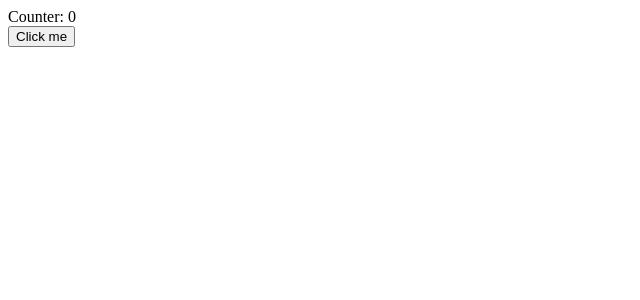
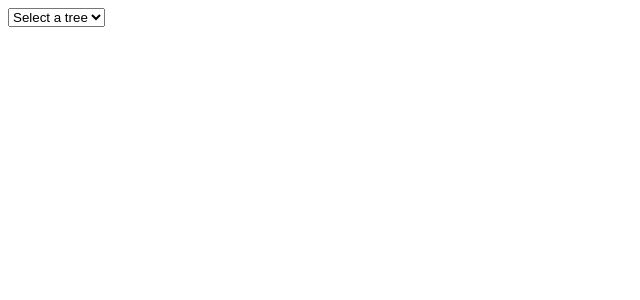
Before and after one commit to AaronDavidNewman/vue3base, a Vue app: page / in a window 1280 px wide. Shown: the top 300 px of the page, without its empty margins (0-640 px from the left). Built offline with nearby package versions, Linux system fonts and the light colour scheme.

Commit message:
minor refactoring, basic tree structure working

```diff
--- a/package.json
+++ b/package.json
@@ -4,12 +4,14 @@
   "description": "simple vue config",
   "main": "Gruntfile.js",
   "dependencies": {
+    "css-loader": "^6.5.1",
     "grunt": "^1.4.1",
     "grunt-webpack": "^5.0.0",
     "ts-loader": "^9.2.6",
     "typescript": "^4.5.5",
     "vue": "^3.2.29",
     "vue-loader": "^17.0.0",
+    "vue-style-loader": "^4.1.3",
     "webpack": "^5.67.0"
   },
   "devDependencies": {
--- a/src/App.vue
+++ /dev/null
@@ -1,26 +0,0 @@
-<template>
-<div id="counter">
-Counter: {{ counter }}
-</div>
-<div id="button">
-  <button @click="handleClick">Click me</button>
-</div>
-<subcomp :items="items"></subcomp>
-</template>
-<script>
-import { default as subcomp } from './subcomp.vue';
-export default {
-  components: { subcomp },
-  data() {
-    return {
-      counter: 0,
-      items: []
-    }
-  }, methods: {
-    handleClick() {
-      this.counter += 1;
-      this.items.push({ label: 'list ' + this.counter });
-    }
-  }
-}
-</script>
--- /dev/null
+++ b/src/components/App.vue
@@ -0,0 +1,174 @@
+<template>
+  <treetop :treelist="treelist" @tree-selected="treeSelected"></treetop>
+  <div v-for="level in levels" :key="level.id">
+    <treeview
+      :items="level.items"
+      :label="level.label"
+      :id="level.id"
+      :level="level.level"
+      @level-selected="levelSelected"
+    >
+    </treeview>
+  </div>
+</template>
+<script>
+import { default as treetop } from "./treetop.vue";
+import { default as treeview } from "./treeview.vue";
+const trees = [
+  {
+    id: "Tree1",
+    label: "Tree 1",
+    index: 0,
+    levels: [
+      {
+        id: "0",
+        label: "1-1",
+        level: 0,
+        items: [
+          { id: "1-1-1", label: "1-1-1" },
+          { id: "1-1-2", label: "Second branch" },
+        ],
+      },
+      {
+        id: "2",
+        label: "1-2",
+        level: 1,
+        items: [
+          { id: "1-2-1", label: "1-2-1" },
+          { id: "1-1-2", label: "Second lvl 2nd branch" },
+        ],
+      },
+      {
+        id: "3",
+        label: "1-3",
+        level: 2,
+        items: [
+          { id: "1-2-1", label: "1-2-1" },
+          { id: "1-1-2", label: "Second lvl 2nd branch" },
+        ],
+      },
+    ],
+  },
+  {
+    id: "Tree2",
+    label: "Tree 2",
+    index: 1,
+    levels: [
+      {
+        id: "0",
+        label: "2-1",
+        level: 0,
+        items: [
+          { id: "2-1-1", label: "2-1-1" },
+          { id: "1-1-2", label: "Second branch" },
+        ],
+      },
+      {
+        id: "2",
+        label: "1-2",
+        level: 1,
+        items: [
+          { id: "2-2-1", label: "2-2-1" },
+          { id: "2-2-2", label: "other branch" },
+        ],
+      },
+      {
+        id: "3",
+        label: "1-3",
+        level: 2,
+        items: [
+          { id: "2-3-1", label: "2-3-1" },
+          { id: "2-3-2", label: "olive branch" },
+        ],
+      },
+      {
+        id: "4",
+        label: "1-3",
+        level: 3,
+        items: [
+          { id: "2-4-1", label: "2-3-1" },
+          { id: "2-4-2", label: "ultimate branch" },
+        ],
+      },
+    ],
+  },
+];
+function getTreeList() {
+  return trees.map((x) => {
+    return { label: x.label, id: x.id, index: x.index };
+  });
+}
+function getTree(treeId) {
+  return trees.find((tree) => tree.id === treeId);
+}
+export default {
+  components: { treetop, treeview },
+  props: ["treelist"],
+  data() {
+    return {
+      selectedTreeLabel: "",
+      currentLevel: 0,
+      levels: [],
+      selectedTree: {},
+      selectedValues: [],
+    };
+  },
+  setup() {
+    const treelist = getTreeList();
+    return { treelist };
+  },
+  methods: {
+    treeSelected(val) {
+      this.currentLevel = -1;
+      this.selectedTree = getTree(val.value);
+      if (this.selectedTree && this.selectedTree.levels) {
+        this.currentLevel = 0;
+        this.levels = [];
+        this.selectedValues = [];
+        this.updateTree();
+      }
+    },
+    updateTree() {
+      const tree = this.selectedTree;
+      if (tree && tree.levels) {
+        tree.levels.forEach((level) => {
+          if (level.level === this.currentLevel) {
+            if (this.levels.length <= this.currentLevel) {
+              this.levels.push(level);
+            } else {
+              this.levels[level.level] = level;
+            }
+          } else {
+            const levelObj = {
+              root: tree.id,
+              level: level.level,
+              id: level.id,
+              label: level.label,
+              items: [],
+            };
+            if (this.levels.length <= level.level) {
+              this.levels.push(levelObj);
+            } else {
+              this.levels[level] = levelObj;
+            }
+          }
+        });
+      }
+    },
+    levelSelected(val) {
+      if (this.selectedValues.length <= val.level) {
+        this.selectedValues.push(val.value);
+      } else {
+        this.selectedValues[val.value] = val.value;
+      }
+      if (val.level === this.currentLevel && this.selectedTree.levels.length > this.currentLevel + 1) {
+        this.levels[val.level + 1] = this.selectedTree.levels[val.level + 1];
+        this.currentLevel += 1;
+      } else if (val.level < this.currentLevel) {
+        this.currentLevel = val.level;
+        this.updateTree();
+      }
+    },
+  },
+};
+</script>
--- /dev/null
+++ b/src/components/treetop.vue
@@ -0,0 +1,41 @@
+<template>
+  <select v-bind:id="currentTree" @change="selected">
+    <option value="" disabled="" selected="">Select a tree</option>
+    <option v-for="tree in treelist" :key="tree.id" v-bind:value="tree.id">
+      {{ tree.label }}
+    </option>
+  </select>
+</template>
+<script>
+import { defineComponent } from "vue";
+// import { default as treeview } from "./treeview.vue";
+export default defineComponent({
+  //   components: { treeview },
+  props: {
+    treelist: Array,
+  },
+  setup(props) {
+    return {
+      treelist: props.treelist,
+    };
+  },
+  data() {
+    return { currentTree: "" };
+  },
+  emits: ["tree-selected"],
+  methods: {
+    selected(ev) {
+      this.currentTree = ev.currentTarget.value;
+      this.$emit("tree-selected", { value: this.currentTree });
+    },
+  },
+});
+</script>
+
+
+<style>
+.greeting {
+  color: red;
+  font-weight: bold;
+}
+</style>
--- /dev/null
+++ b/src/components/treeview.vue
@@ -0,0 +1,50 @@
+<template>
+  <div class="form-group form-group-constrained">
+    <label class="form-group-label" v-bind:for="id"> {{ label }} </label>
+    <select v-bind:id="id" @change="selected">
+      <option value="" disabled="" selected="">Select a {{ label }}</option>
+      <option v-for="item in items" :key="item.label" v-bind:value="item.id">
+        {{ item.label }}
+      </option>
+    </select>
+  </div>
+</template>
+<script>
+import { ref } from "vue";
+export default {
+  name: "treeview",
+  setup(props) {
+    const id = ref(props.id);
+    const label = ref(props.label);
+    const items = ref(props.items);
+    const level = ref(props.level);
+    return { id, label, items, level };
+  },
+  data() {
+    return { currentValue: "" };
+  },
+  emits: ['level-selected'],
+  props: {
+    id: String,
+    label: String,
+    items: Array,
+    level: Number,
+  },
+  methods: {
+    selected(ev) {
+      this.currentValue = ev.currentTarget.value;
+      this.$emit("level-selected", { value: this.currentValue, level: this.level });
+    },
+  },
+};
+</script>
+<style scoped>
+.form-group {
+  margin-bottom: 15px;
+}
+.form-group-label {
+  display: inline-block;
+  min-width: 49%;
+  margin-bottom: 3px;
+}
+</style>
--- a/src/main.js
+++ b/src/main.js
@@ -1,4 +1,4 @@
 import { createApp } from 'vue'
-import { default as App } from './App.vue';
+import { default as App } from './components/App.vue';
 
 const  app = createApp(App).mount('#app');
--- a/src/subcomp.vue
+++ /dev/null
@@ -1,15 +0,0 @@
-<template>
-  <ul id="parent">
-    <li  v-for="(item) in items" :key="item.label">
-        {{ item.label }}
-    </li>
-    </ul>
-</template>
-<script>
-export default  {
-  name: 'SubComp',
-  props: {
-      items: Object
-  }
-}
-</script>
```
Also changed, not shown: Gruntfile.js (+8 -3 lines), 1 other file (tests, documents, lock files or other folders).
